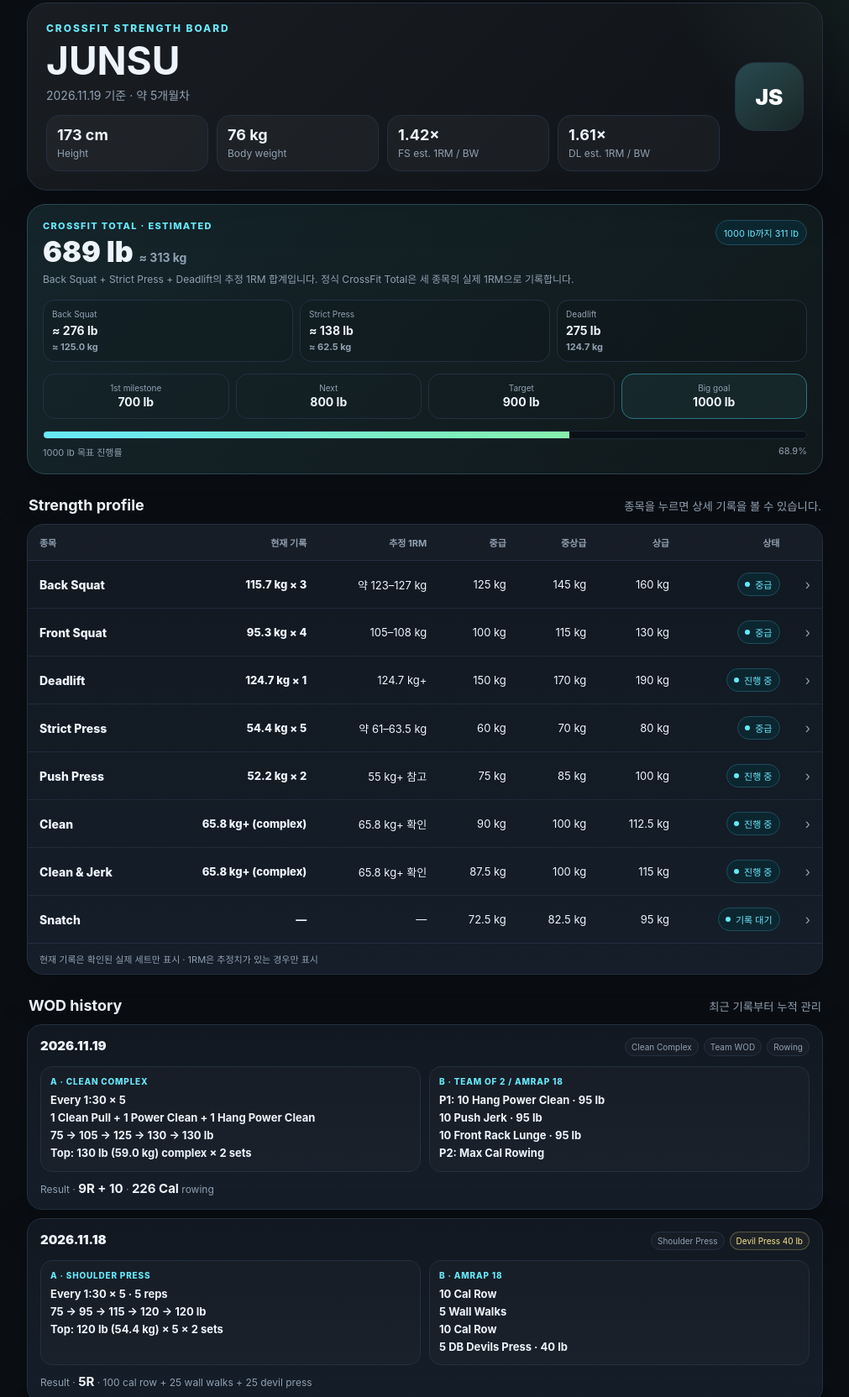
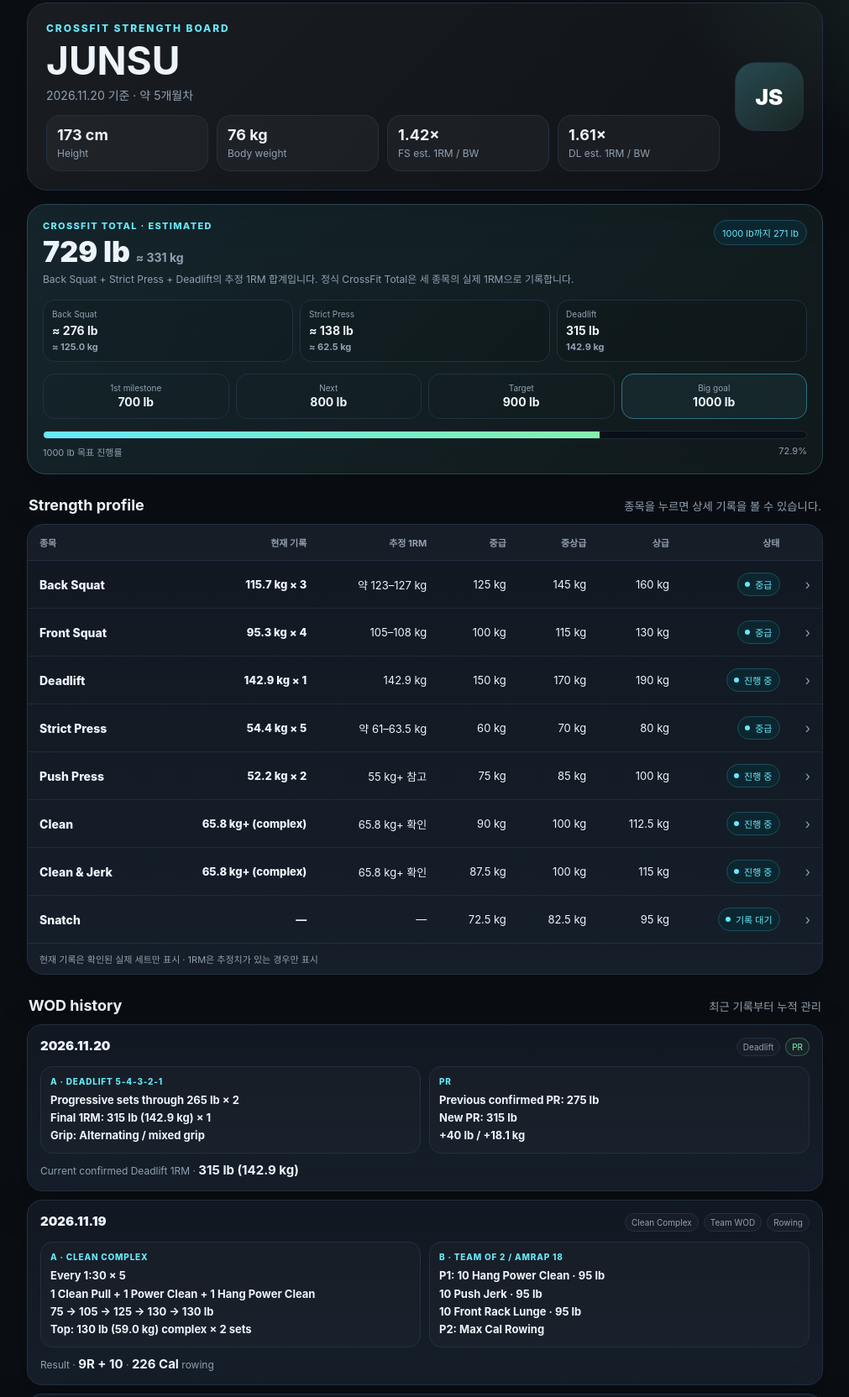
Before and after one commit to sujungod/crossfit-board, a plain HTML site: page index.html in a window 1280 px wide. Shown: the part 15-1679 px from the top of the page at 84% size, without its empty margins (134-1145 px from the left). Drawn offline with Linux system fonts and the light colour scheme.

Commit message:
Update deadlift PR to 315 lb

```diff
--- a/index.html
+++ b/index.html
@@ -45,7 +45,7 @@
   .mile span{display:block;color:var(--muted);font-size:10px}.mile b{font-size:14px}
   .mile.current{border-color:#2b7385;background:rgba(103,232,249,.06)}
   .total-bar{height:10px;background:#0a1017;border-radius:999px;overflow:hidden;margin-top:14px;border:1px solid #1d2835}
-  .total-fill{height:100%;background:linear-gradient(90deg,var(--accent),var(--good));width:68.9%}
+  .total-fill{height:100%;background:linear-gradient(90deg,var(--accent),var(--good));width:72.9%}
   .total-progress{display:flex;justify-content:space-between;color:var(--muted);font-size:11px;margin-top:7px}
   .section-title h2{font-size:18px;margin:0}.section-title small{color:var(--muted);text-align:right}
   .table-card{background:linear-gradient(180deg,var(--panel),var(--panel2));border:1px solid var(--line);border-radius:20px;overflow:hidden;box-shadow:var(--shadow)}
@@ -133,7 +133,7 @@
     <div>
       <div class="eyebrow">CrossFit Strength Board</div>
       <h1>JUNSU</h1>
-      <div class="sub">2026.11.19 기준 · 약 5개월차</div>
+      <div class="sub">2026.11.20 기준 · 약 5개월차</div>
       <div class="metrics">
         <div class="metric"><b>173 cm</b><span>Height</span></div>
         <div class="metric"><b>76 kg</b><span>Body weight</span></div>
@@ -148,15 +148,15 @@
     <div class="total-top">
       <div>
         <div class="total-label">CrossFit Total · estimated</div>
-        <div class="total-value">689 lb <small>≈ 313 kg</small></div>
+        <div class="total-value">729 lb <small>≈ 331 kg</small></div>
         <div class="total-sub">Back Squat + Strict Press + Deadlift의 추정 1RM 합계입니다. 정식 CrossFit Total은 세 종목의 실제 1RM으로 기록합니다.</div>
       </div>
-      <div class="total-badge">1000 lb까지 311 lb</div>
+      <div class="total-badge">1000 lb까지 271 lb</div>
     </div>
     <div class="total-parts">
       <div class="total-part"><span>Back Squat</span><b>≈ 276 lb</b><small>≈ 125.0 kg</small></div>
       <div class="total-part"><span>Strict Press</span><b>≈ 138 lb</b><small>≈ 62.5 kg</small></div>
-      <div class="total-part"><span>Deadlift</span><b>275 lb</b><small>124.7 kg</small></div>
+      <div class="total-part"><span>Deadlift</span><b>315 lb</b><small>142.9 kg</small></div>
     </div>
     <div class="milestones">
       <div class="mile"><span>1st milestone</span><b>700 lb</b></div>
@@ -165,7 +165,7 @@
       <div class="mile current"><span>Big goal</span><b>1000 lb</b></div>
     </div>
     <div class="total-bar"><div class="total-fill"></div></div>
-    <div class="total-progress"><span>1000 lb 목표 진행률</span><span>68.9%</span></div>
+    <div class="total-progress"><span>1000 lb 목표 진행률</span><span>72.9%</span></div>
   </section>
 
   <div class="section-title">
@@ -201,6 +201,17 @@
   </div>
 
   <section class="wod-list">
+    <article class="wod-card">
+      <div class="wod-head">
+        <div class="wod-date">2026.11.20</div>
+        <div class="wod-tags"><span class="wod-tag">Deadlift</span><span class="wod-tag rx">PR</span></div>
+      </div>
+      <div class="wod-body">
+        <div class="wod-block"><span>A · DEADLIFT 5-4-3-2-1</span><b>Progressive sets through 265 lb × 2<br>Final 1RM: 315 lb (142.9 kg) × 1<br>Grip: Alternating / mixed grip</b></div>
+        <div class="wod-block"><span>PR</span><b>Previous confirmed PR: 275 lb<br>New PR: 315 lb<br>+40 lb / +18.1 kg</b></div>
+      </div>
+      <div class="wod-score">Current confirmed Deadlift 1RM · <strong>315 lb (142.9 kg)</strong></div>
+    </article>
     <article class="wod-card">
       <div class="wod-head">
         <div class="wod-date">2026.11.19</div>
@@ -371,7 +382,7 @@ const bodyWeight = 76;
 const lifts = [
  {name:"Back Squat", rec:"115.7 kg × 3", est:125, estLabel:"약 123–127 kg", tiers:[125,145,160], note:"2026-10-07 Every 2:00 × 5 sets, 3 reps. 185-215-235-245-255 lb로 진행해 마지막 255 lb(115.7 kg) × 3 성공. 반복수 기반 추정 1RM은 약 123–127 kg이며, 현재 중급 목표 125 kg 도달권."},
  {name:"Front Squat", rec:"95.3 kg × 4", est:108, estLabel:"105–108 kg", tiers:[100,115,130], note:"2026-10-12 4 reps × 5 sets: 165-195-205-210-210 lb. 마지막 두 세트에서 210 lb(95.3 kg) × 4를 연속 성공. 최고 중량은 기존과 동일하지만 총 볼륨 3,940 lb(약 1,787 kg)로 이전 4-rep 세션보다 증가."},
- {name:"Deadlift", rec:"124.7 kg × 1", est:124.7, estLabel:"124.7 kg+", tiers:[150,170,190], note:"2026-10-01 Every 2:00 × 5 sets, 7-6-5-4-3 계획으로 165-205-235-255-275 lb 진행. 마지막 275 lb(124.7 kg)에서는 목표 3회 중 1회 성공. 현재 확정 최고 성공 중량은 275 lb × 1이며, 앞선 세트 누적 피로를 고려하면 실제 fresh 1RM은 더 높을 수 있음."},
+ {name:"Deadlift", rec:"142.9 kg × 1", est:142.9, estLabel:"142.9 kg", tiers:[150,170,190], note:"2026-11-20 Deadlift 5-4-3-2-1 세션에서 265 lb(120.2 kg) ×2까지 진행 후, 코치 지시에 따라 양쪽에 25 lb씩 추가해 315 lb(142.9 kg) ×1 성공. 얼터네이티브 그립 사용. 현재 확정 Deadlift 1RM PR."},
  {name:"Strict Press", rec:"54.4 kg × 5", est:62.5, estLabel:"약 61–63.5 kg", tiers:[60,70,80], note:"2026-11-18 Every 1:30 × 5 sets, 5 Shoulder Press. 75-95-115-120-120 lb로 진행해 마지막 두 세트에서 120 lb(54.4 kg) × 5를 연속 성공. 반복수 기반 추정 1RM은 약 61–63.5 kg으로 중급 목표 60 kg을 넘긴 것으로 봄."},
  {name:"Push Press", rec:"52.2 kg × 2", est:55.7, estLabel:"55 kg+ 참고", tiers:[75,85,100], note:"115 lb(52.2 kg)에서 Strict Press 2회 직후 Push Press 2회 성공. 선행 피로가 있어 실제 Push Press 최대치는 이 추정치보다 높을 가능성이 큼."},
  {name:"Clean", rec:"65.8 kg+ (complex)", est:65.8, estLabel:"65.8 kg+ 확인", tiers:[90,100,112.5], note:"2026-10-06 Every 1:30 × 5 sets. 1 Hang Power Clean + 1 Clean + 1 Jerk complex를 95-115-125-135-145 lb로 수행. 마지막 145 lb(65.8 kg) complex 성공. 단일 Clean 1RM 테스트가 아니므로 실제 최대치는 더 높을 수 있음."},
```
